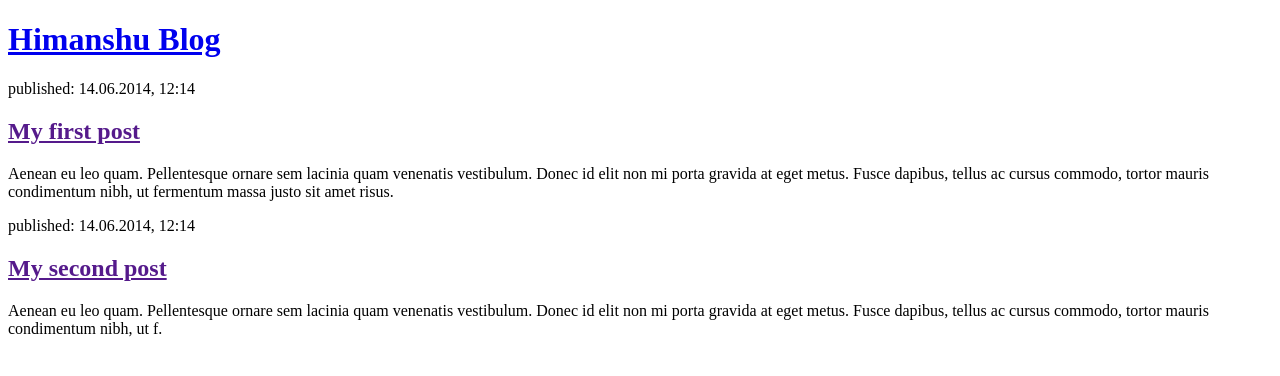
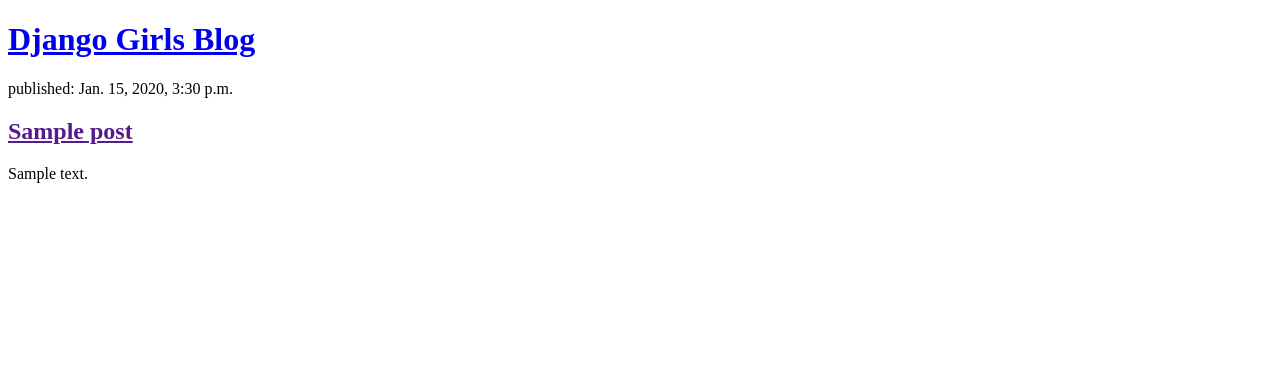
Before and after one commit to himanshuone/project1, a Django app: page / in a window 1280 px wide. Shown: the top 376 px of the page. Run offline with Django 5.2, Linux system fonts and the light colour scheme; tables that the repository leaves empty hold one stand-in row (values such as "Sample post").

Commit message:
Modified templates to display posts from database.

```diff
--- a/blogapp/templates/blogapp/post_list.html
+++ b/blogapp/templates/blogapp/post_list.html
@@ -5,19 +5,15 @@
     </head>
     <body>
         <header>
-            <h1><a href="/">Himanshu Blog</a></h1>
+            <h1><a href="/">Django Girls Blog</a></h1>
         </header>
 
-        <article>
-            <time>published: 14.06.2014, 12:14</time>
-            <h2><a href="">My first post</a></h2>
-            <p>Aenean eu leo quam. Pellentesque ornare sem lacinia quam venenatis vestibulum. Donec id elit non mi porta gravida at eget metus. Fusce dapibus, tellus ac cursus commodo, tortor mauris condimentum nibh, ut fermentum massa justo sit amet risus.</p>
-        </article>
-
-        <article>
-            <time>published: 14.06.2014, 12:14</time>
-            <h2><a href="">My second post</a></h2>
-            <p>Aenean eu leo quam. Pellentesque ornare sem lacinia quam venenatis vestibulum. Donec id elit non mi porta gravida at eget metus. Fusce dapibus, tellus ac cursus commodo, tortor mauris condimentum nibh, ut f.</p>
-        </article>
+        {% for post in posts %}
+            <article>
+                <time>published: {{ post.published_date }}</time>
+                <h2><a href="">{{ post.title }}</a></h2>
+                <p>{{ post.text|linebreaksbr }}</p>
+            </article>
+        {% endfor %}
     </body>
 </html>
--- a/blogapp/views.py
+++ b/blogapp/views.py
@@ -1,4 +1,7 @@
 from django.shortcuts import render
+from django.utils import timezone
+from .models import Post
 
 def post_list(request):
-    return render(request, 'blogapp/post_list.html', {})
+    posts=Post.objects.filter(published_date__lte=timezone.now()).order_by('published_date')
+    return render(request,'blogapp/post_list.html',{'posts':posts})
```
